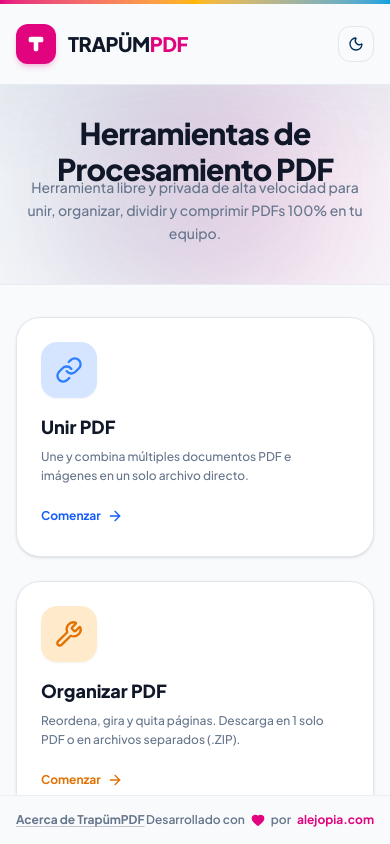
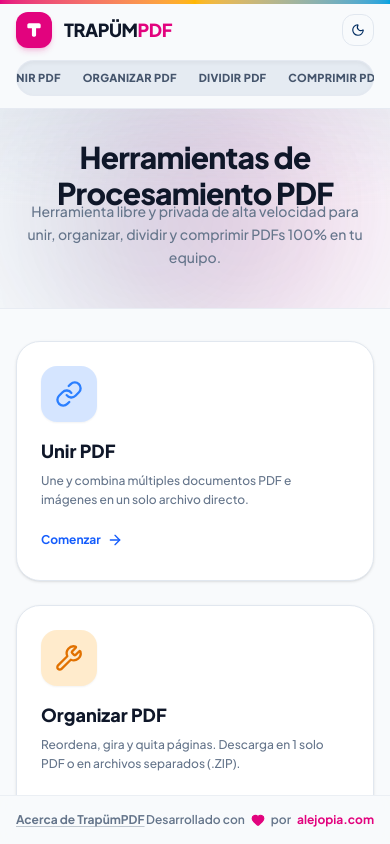
Before and after one commit to alejopiaa/trapumpdf, a React (Vite) app: page / in a window 390 px wide. Built offline with nearby package versions, Linux system fonts and the light colour scheme.

Commit message:
fix(ui): hacer compacto el badge de posicion de tarjetas y garantizar visibilidad perpetua del menu de navegacion en pantalla dividida

```diff
--- a/src/components/PageCard.tsx
+++ b/src/components/PageCard.tsx
@@ -193,8 +193,8 @@
         <Badge
           className={
             isExcluded
-              ? 'absolute top-3 left-3 font-bold shadow-md border-2 border-background bg-destructive text-destructive-foreground text-[11px] z-20'
-              : 'absolute top-3 left-3 font-black shadow-md border-2 border-background bg-primary text-primary-foreground text-[11px] px-2.5 py-0.5 rounded-full z-20'
+              ? 'absolute top-2 left-2 font-bold shadow-xs border border-background bg-destructive text-destructive-foreground text-[10px] px-2 py-0.5 rounded-lg z-20 max-w-[80%] truncate'
+              : 'absolute top-2 left-2 font-extrabold shadow-xs border border-background bg-primary text-primary-foreground text-[10px] px-2 py-0.5 rounded-lg z-20 max-w-[80%] truncate'
           }
         >
           {badgePrefix} {index + 1}
@@ -202,8 +202,8 @@
 
         {/* Blank Page Badge */}
         {page.isBlank && !isExcluded && (
-          <span className="absolute top-3 right-3 font-extrabold shadow-md border bg-amber-500/90 text-white border-amber-400 text-[10px] px-2 py-0.5 rounded-full z-20">
-            ⚠️ En blanco
+          <span className="absolute top-2 right-2 font-bold shadow-xs border bg-amber-500/90 text-white border-amber-400 text-[9px] px-1.5 py-0.5 rounded-md z-20">
+            ⚠️ Blanco
           </span>
         )}
 
--- a/src/components/common/Header.tsx
+++ b/src/components/common/Header.tsx
@@ -27,44 +27,59 @@
 }) => {
   return (
     <header className="sticky top-0 z-40 w-full border-b border-border/80 bg-background/95 backdrop-blur-md transition-colors duration-200">
-      <div className="max-w-7xl mx-auto flex h-20 items-center justify-between px-4 sm:px-8 relative">
-        {/* Brand Logo */}
+      <div className="max-w-7xl mx-auto flex flex-col md:flex-row h-auto md:h-20 items-center justify-between px-4 sm:px-8 py-2 md:py-0 relative gap-2 md:gap-0">
+        {/* Brand Logo & Theme Toggle Row on narrow screens */}
+        <div className="w-full md:w-auto flex items-center justify-between">
           <div
             className="flex items-center gap-3 cursor-pointer group"
             onClick={() => onToolSwitch('home')}
             title="Ir al inicio"
           >
-          {/* Squircle Isotipo con Micro-Movimiento Periódico Sutil (100% Tailwind v4) */}
-          <div className="w-10 h-10 rounded-xl bg-primary text-primary-foreground flex items-center justify-center shadow-md shadow-primary/20 animate-logo-nod group-hover:scale-105 transition-transform duration-200">
-            <MonogramTIcon className="w-5.5 h-5.5 text-white" />
+            {/* Squircle Isotipo con Micro-Movimiento Periódico Sutil */}
+            <div className="w-9 h-9 md:w-10 md:h-10 rounded-xl bg-primary text-primary-foreground flex items-center justify-center shadow-md shadow-primary/20 animate-logo-nod group-hover:scale-105 transition-transform duration-200">
+              <MonogramTIcon className="w-5 h-5 md:w-5.5 md:h-5.5 text-white" />
             </div>
-          <span className="text-xl font-black tracking-tight text-foreground whitespace-nowrap">
+            <span className="text-lg md:text-xl font-black tracking-tight text-foreground whitespace-nowrap">
               TRAPÜM<span className="text-primary">PDF</span>
             </span>
           </div>
 
-        {/* Navigation Tabs (Native iOS Segmented Control - Strictly Centered with Symmetrical Padding) */}
-        <div className="absolute left-1/2 top-1/2 -translate-x-1/2 -translate-y-1/2 hidden md:flex items-center justify-center">
+          {/* Theme Toggle Button on narrow screens */}
+          <div className="md:hidden">
+            <Button
+              variant="outline"
+              size="icon"
+              onClick={onToggleTheme}
+              title={isDarkMode ? 'Cambiar a Modo Claro' : 'Cambiar a Modo Oscuro'}
+              className="rounded-xl h-8 w-8 border-border hover:bg-muted"
+            >
+              {isDarkMode ? <Sun className="w-3.5 h-3.5 text-amber-400" /> : <Moon className="w-3.5 h-3.5 text-secondary" />}
+            </Button>
+          </div>
+        </div>
+
+        {/* Navigation Tabs (Centered on Desktop, Compact Horizontal Bar on Narrow Windows) */}
+        <div className="w-full md:w-auto md:absolute md:left-1/2 md:top-1/2 md:-translate-x-1/2 md:-translate-y-1/2 flex items-center justify-center overflow-x-auto no-scrollbar py-1">
           <Tabs value={activeTool} onValueChange={(val) => onToolSwitch(val as any)}>
-            <TabsList className="bg-slate-200/80 dark:bg-slate-800/80 p-1 rounded-full border border-border/60 shadow-inner h-10 gap-1">
-              <TabsTrigger value="merge" className="rounded-full px-4 py-1 text-xs font-extrabold tracking-wide">
+            <TabsList className="bg-slate-200/80 dark:bg-slate-800/80 p-1 rounded-full border border-border/60 shadow-inner h-9 md:h-10 gap-0.5 md:gap-1">
+              <TabsTrigger value="merge" className="rounded-full px-2.5 md:px-4 py-1 text-[11px] md:text-xs font-extrabold tracking-wide whitespace-nowrap">
                 UNIR PDF
               </TabsTrigger>
-              <TabsTrigger value="edit" className="rounded-full px-4 py-1 text-xs font-extrabold tracking-wide">
+              <TabsTrigger value="edit" className="rounded-full px-2.5 md:px-4 py-1 text-[11px] md:text-xs font-extrabold tracking-wide whitespace-nowrap">
                 ORGANIZAR PDF
               </TabsTrigger>
-              <TabsTrigger value="split" className="rounded-full px-4 py-1 text-xs font-extrabold tracking-wide">
+              <TabsTrigger value="split" className="rounded-full px-2.5 md:px-4 py-1 text-[11px] md:text-xs font-extrabold tracking-wide whitespace-nowrap">
                 DIVIDIR PDF
               </TabsTrigger>
-              <TabsTrigger value="compress" className="rounded-full px-4 py-1 text-xs font-extrabold tracking-wide">
+              <TabsTrigger value="compress" className="rounded-full px-2.5 md:px-4 py-1 text-[11px] md:text-xs font-extrabold tracking-wide whitespace-nowrap">
                 COMPRIMIR PDF
               </TabsTrigger>
             </TabsList>
           </Tabs>
         </div>
 
-        {/* Theme Toggle Button */}
-        <div className="md:absolute md:right-4 sm:md:right-6 flex items-center gap-2">
+        {/* Theme Toggle Button on Desktop */}
+        <div className="hidden md:flex items-center gap-2">
           <Button
             variant="outline"
             size="icon"
```
Lines whose indentation alone changed are shown as unchanged.
